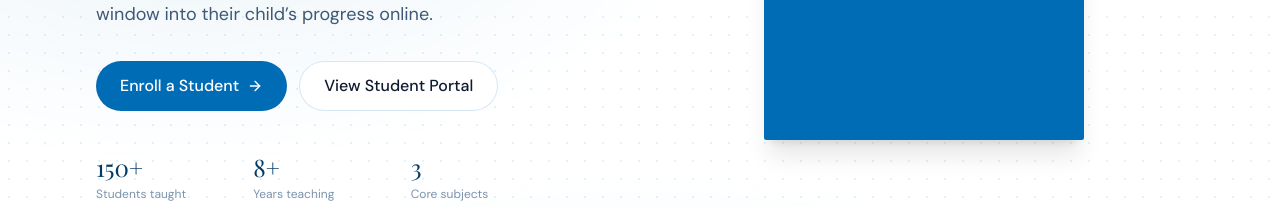
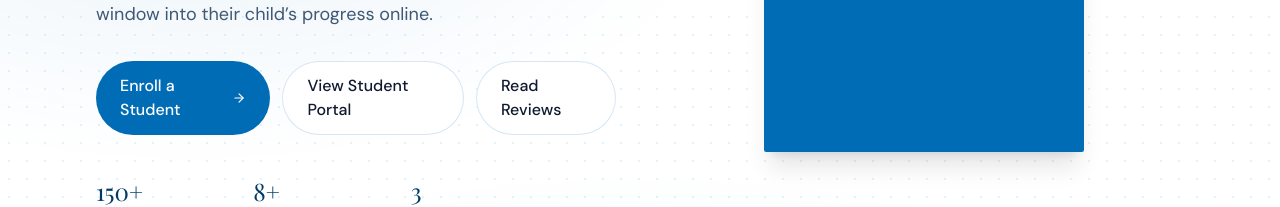
Before and after one commit to anasjaved498-svg/national-academy-final-3, a Next.js app: page /quran in a window 1280 px wide. Shown: the part 435-642 px from the top of the page. Built offline with nearby package versions, Linux system fonts and the light colour scheme; no server answers; the database is empty.

Commit message:
Update page.tsx

```diff
--- a/app/quran/(public)/page.tsx
+++ b/app/quran/(public)/page.tsx
@@ -48,6 +48,12 @@ export default function Home() {
                 className="inline-flex w-full sm:w-auto justify-center items-center gap-2 px-6 py-3 rounded-full border border-[var(--line)] bg-[var(--surface)] font-medium hover:border-[var(--primary)] transition-colors"
               >
                 View Student Portal
+              </Link>
+              <Link
+                href="/quran/reviews"
+                className="inline-flex w-full sm:w-auto justify-center items-center gap-2 px-6 py-3 rounded-full border border-[var(--line)] bg-[var(--surface)] font-medium hover:border-[var(--primary)] transition-colors"
+              >
+                Read Reviews
               </Link>
             </div>
 
```
